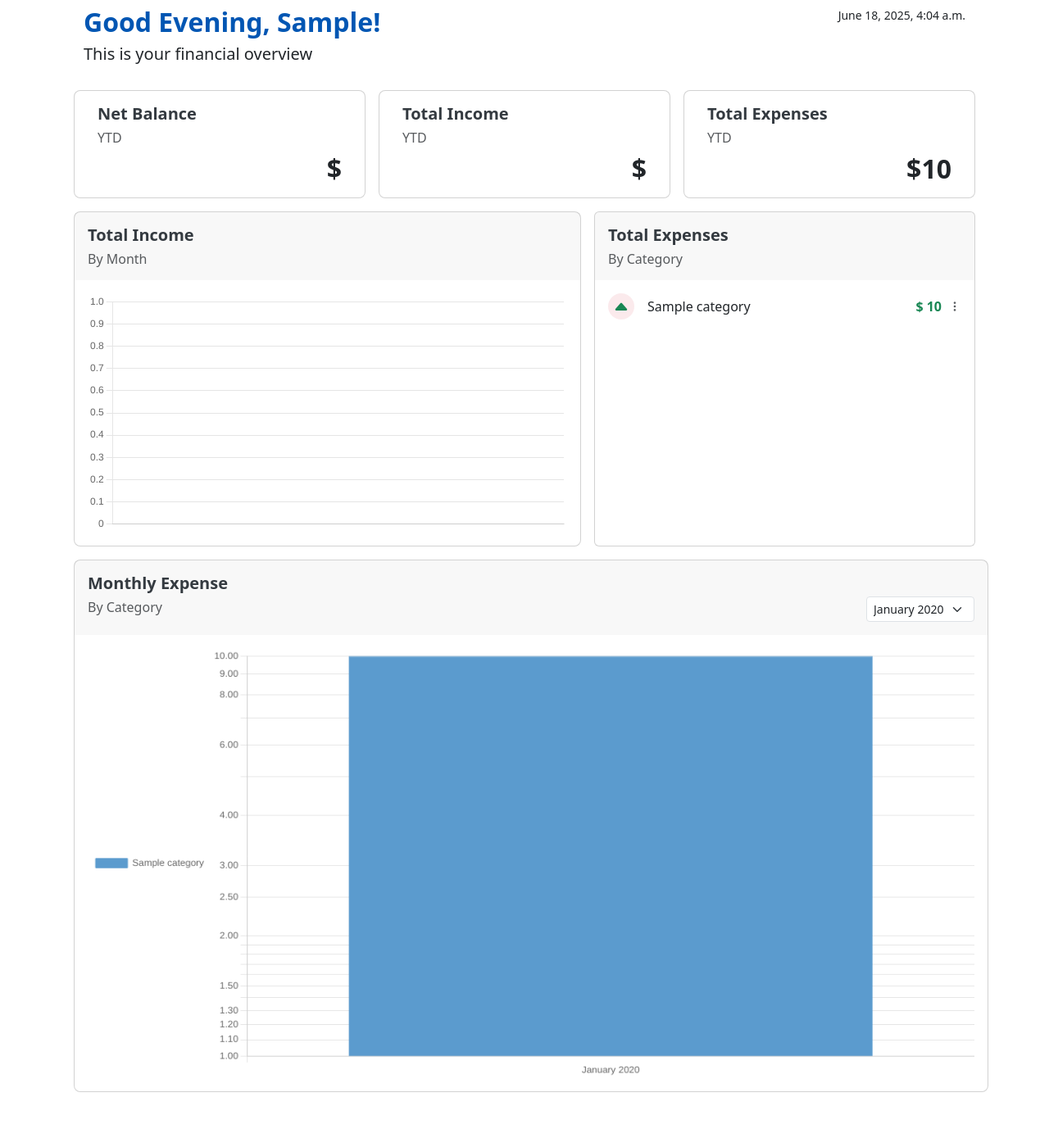
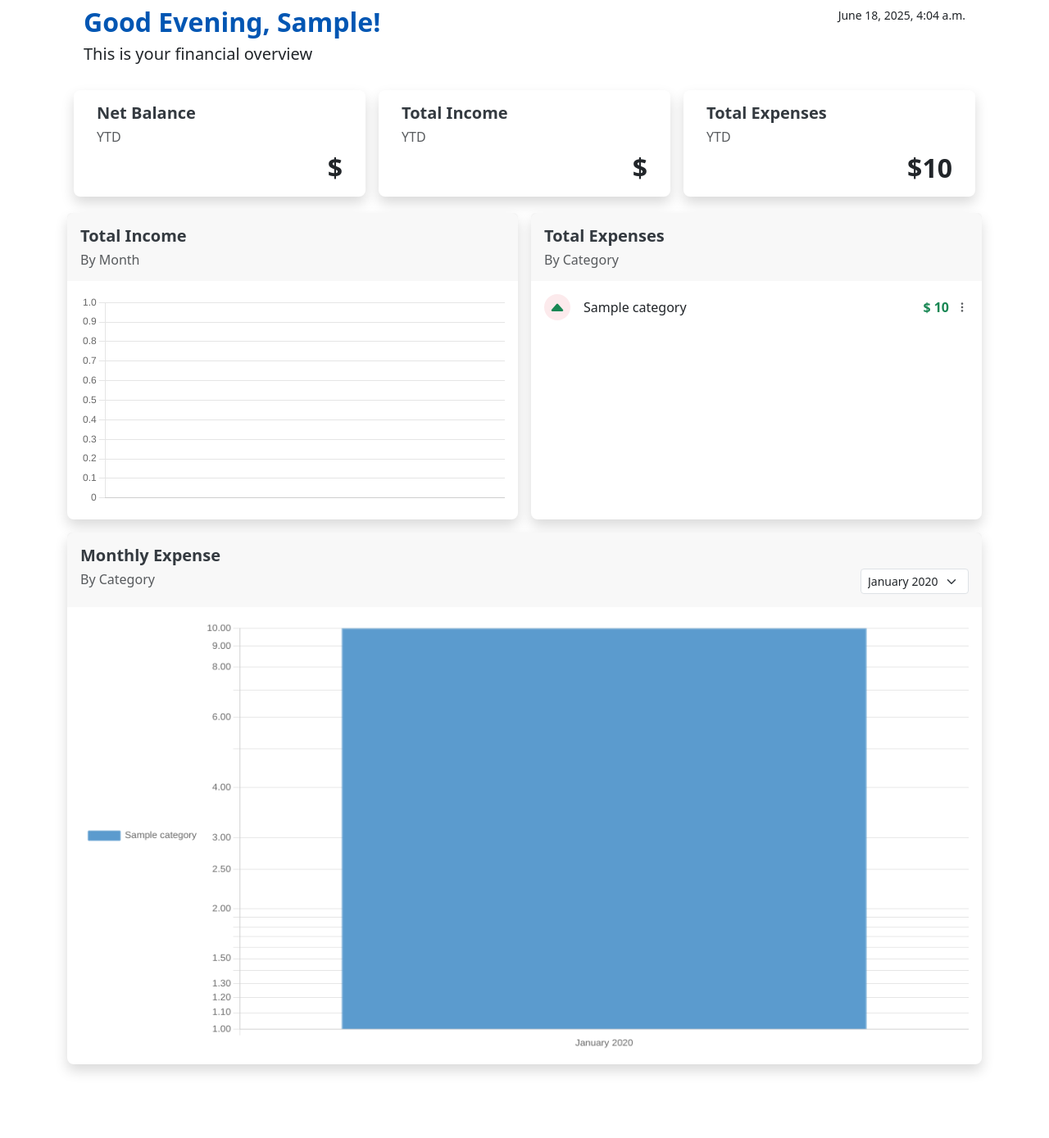
Before and after one commit to PyLou317/evergreen-financial, a Django app: page /dashboard/ in a window 1280 px wide. Shown: the part 56-1445 px from the top of the page at 82% size. After the commit the page ends 1366 px from the top, so only its background shows below. Run offline with Django 5.2, Linux system fonts and the light colour scheme; a user stored in the database is signed in; tables that the repository leaves empty hold one stand-in row (values such as "Sample post"); data that the repository does not hold is empty.

Commit message:
adjust cards to use bootstrap gaps

```diff
--- a/dashboard/templates/dashboard/index.html
+++ b/dashboard/templates/dashboard/index.html
@@ -25,7 +25,7 @@
             <!-- Cards -->
             <div class="row flex-wrap justify-content-center mx-2 gap-3 row-cols-sm-1 row-cols-lg-4">
 
-                <div class="db_card flex-grow-1 card border-1 rounded-3">
+                <div class="db_card flex-grow-1 card shadow border-0 rounded-3">
                     <div class="card-body">
                     <h5 class="card-title text-primary fw-semibold">Net Balance</h5>
                     <h6 class="card-subtitles mb-2 text-muted fw-medium">YTD</h6>
@@ -33,7 +33,7 @@
                     </div>
                 </div>
 
-                <div class="db_card card flex-grow-1 border-1 rounded-3">
+                <div class="db_card card flex-grow-1 shadow border-0  rounded-3">
                     <div class="card-body">
                     <h5 class="card-title text-primary fw-semibold">Total Income</h5>
                     <h6 class="card-subtitles mb-2 text-muted fw-medium">YTD</h6>
@@ -41,7 +41,7 @@
                     </div>
                 </div>
 
-                <div class="db_card card flex-grow-1 border-1 rounded-3">
+                <div class="db_card card flex-grow-1 shadow border-0  rounded-3">
                     <div class="card-body">
                     <h5 class="card-title text-primary fw-semibold">Total Expenses</h5>
                     <h6 class="card-subtitles mb-2 text-muted fw-medium">YTD</h6>
@@ -51,9 +51,10 @@
             </div>
 
             <!-- Charts -->
-            <div class="d-flex flex-wrap mt-2">
+            <div class="row mt-1 gx-3 gy-3">
                 <!--===== Income Line Chart =====-->
-                <div class="db_card flex-grow-1 card border-1 rounded-3 m-2 col-lg-6 col-md-12">
+                <div class="col-lg-6 col-md-12">
+                    <div class="db_card flex-grow-1 card shadow border-0  rounded-3">
                         <div class="card-header border-bottom-0 py-3">
                             <h5 class="card-title text-primary fw-semibold">Total Income</h5>
                             <h6 class="card-subtitles text-muted fw-medium mb-0">By Month</h6>
@@ -64,12 +65,13 @@
                             </div>
                         </div>
                     </div>
+                </div>
 
                 <!--===== Top Categoreis List =====-->
-                <div id="category-div" class="rounded-3 border-1 m-2 col-lg-5 col-md-12">
-                    <div class="card h-100">
+                <div class="col-lg-6 col-md-12">
+                    <div id="category-div" class="card h-100 rounded-3 shadow border-0">
                         {# Card header #}
-                        <div class="card-header border-bottom-0 py-3">
+                        <div class="card-header border-0 py-3">
                             <div class="d-flex justify-content-between align-items-center">
                                 <div>
                                     <h5 class="card-title text-primary fw-semibold">Total Expenses</h5>
@@ -79,7 +81,7 @@
                         </div>
 
                         {# Main card-body #}
-                        <div class="card-body p-0 scrollable-list-container">
+                        <div class="card-body p-0 rounded-3 border-0 scrollable-list-container">
                             <ul class="list-group list-group-flush border-0">
                                 {% for category in categories %}
                                 <li class="list-group-item d-flex justify-content-between align-items-center py-3 px-3 expense-list-item">
@@ -112,7 +114,8 @@
 
                 <!--===== Expense Charts =====-->
                 <!--===== Monthly Bar Chart =====-->
-                <div class="db_card card border-1 rounded-3 m-2 col-12">
+                <div class="col-12 mt-3">
+                    <div class="db_card card shadow border-0  rounded-3">
                         <div class="d-flex card-header border-bottom-0 py-3">
                             <div class="col-auto">
                                 <h5 class="card-title text-primary fw-semibold">Monthly Expense</h5>
@@ -131,21 +134,8 @@
                             <canvas id="expense-by-month-chart"></canvas>
                         </div>
                     </div>
+                </div>
 
-                <!--===== Donut Chart =====-->
-                {% comment %} <div class="db_card card border-0 rounded-3 m-1 col-lg-4 col-md-12 col-sm-12">
-                    <div class="card-body">
-                        <div class="row">
-                            <div class="col-md-6">
-                                <h5 class="card-title text-primary fw-semibold">Yearly Expenses</h5>
-                                <h6 class="card-subtitles mb-2 text-muted fw-medium">By Category</h6>
-                            </div>
-                        </div>
-                        <div class="m-3">
-                            <canvas id="total-expense-chart"></canvas>
-                        </div>
-                    </div>
-                </div> {% endcomment %}
             </div>
         </div>
 
```
Lines whose indentation alone changed are shown as unchanged.
